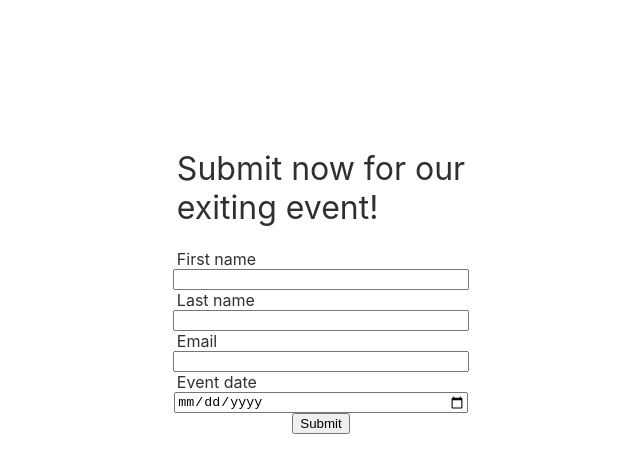
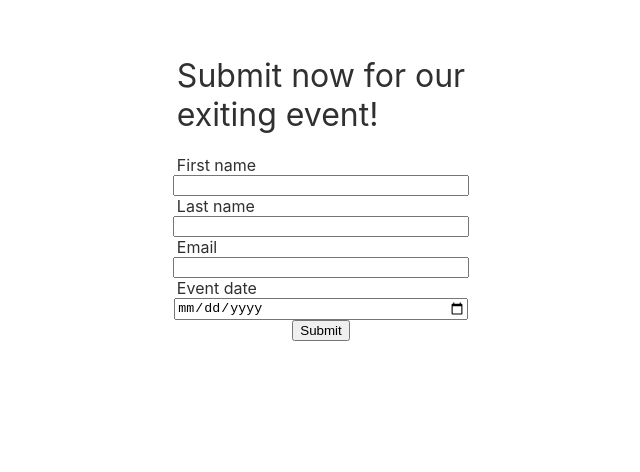
Before and after one commit to Recokioshi/brainhub_task, a React (Create React App) app in the folder client/: page / in a window 1280 px wide. Shown: the top 472 px of the page, without its empty margins (319-959 px from the left). Built offline with nearby package versions, Linux system fonts and the light colour scheme.

Commit message:
-added blocking form while waiting for the response

```diff
--- a/client/src/components/EventForm/EventForm.css
+++ b/client/src/components/EventForm/EventForm.css
@@ -5,6 +5,10 @@
   justify-content: center;
   align-items: center;
   color: #303030;
+}
+
+.form-fieldset {
+  border: none;
 }
 
 .event-form label {
--- a/client/src/components/EventForm/EventForm.ts
+++ b/client/src/components/EventForm/EventForm.ts
@@ -2,7 +2,7 @@ import { connect } from 'react-redux';
 import EventForm from './EventFormComponent';
 import { EventFormStateProps, EventFormDispatchProps, FormInput } from './EventFormTypes';
 import { Dispatch } from 'redux';
-import { State } from '../../redux/types';
+import { State, FormState } from '../../redux/types';
 import { submitForm } from '../../services/apiServices';
 import { getValidationErrors } from '../../common/inputValidator';
 import { gotResponse, requestSent } from '../../redux/actions';
@@ -14,7 +14,7 @@ export const onFormSubmit = (dispatch: Dispatch) => async ({ name, surname, emai
 };
 
 const mapStateToProps = (state: State): EventFormStateProps => {
-  return { errorsFromResponse: state.responseMessages };
+  return { errorsFromResponse: state.responseMessages, isFormDisabled: state.formState === FormState.REQUEST_SENT };
 };
 
 const mapDispatchToProps = (dispatch: Dispatch): EventFormDispatchProps => ({
--- a/client/src/components/EventForm/EventFormComponent.tsx
+++ b/client/src/components/EventForm/EventFormComponent.tsx
@@ -18,7 +18,12 @@ const ValidationErrors: React.FC<ValidationErrorsProps> = ({ validationErrors })
   );
 };
 
-const EventForm: React.FC<EventFormProps> = ({ onFormSubmit, getValidationErrors, errorsFromResponse }) => {
+const EventForm: React.FC<EventFormProps> = ({
+  onFormSubmit,
+  getValidationErrors,
+  errorsFromResponse,
+  isFormDisabled,
+}) => {
   const [name, setName] = useState('');
   const [surname, setSurname] = useState('');
   const [email, setEmail] = useState('');
@@ -26,6 +31,7 @@ const EventForm: React.FC<EventFormProps> = ({ onFormSubmit, getValidationErrors
   const [validationErrors, setValidationErrors] = useState<string[]>([]);
   return (
     <div className="event-form-wrapper">
+      <fieldset disabled={isFormDisabled} className="form-fieldset">
         <form
           className="event-form"
           onSubmit={(e) => {
@@ -81,6 +87,7 @@ const EventForm: React.FC<EventFormProps> = ({ onFormSubmit, getValidationErrors
           <button>Submit</button>
           <ValidationErrors validationErrors={[...validationErrors, ...errorsFromResponse]} />
         </form>
+      </fieldset>
     </div>
   );
 };
--- a/client/src/components/EventForm/EventFormTypes.ts
+++ b/client/src/components/EventForm/EventFormTypes.ts
@@ -2,6 +2,7 @@ export type FormInput = { name: string; surname: string; email: string; eventDat
 
 export type EventFormStateProps = {
   errorsFromResponse: string[];
+  isFormDisabled: boolean;
 };
 
 export type EventFormDispatchProps = {
```
Lines whose indentation alone changed are shown as unchanged.
